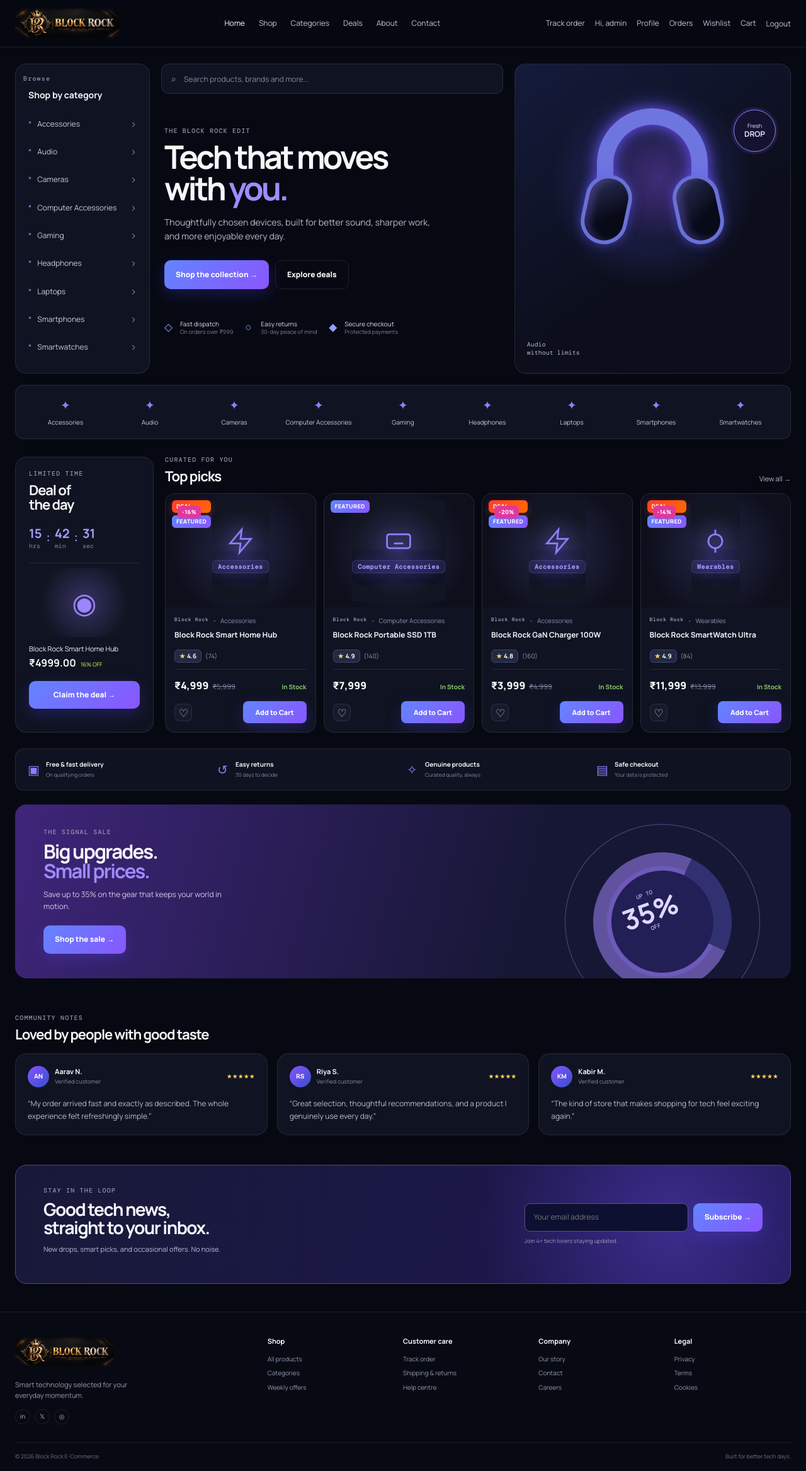
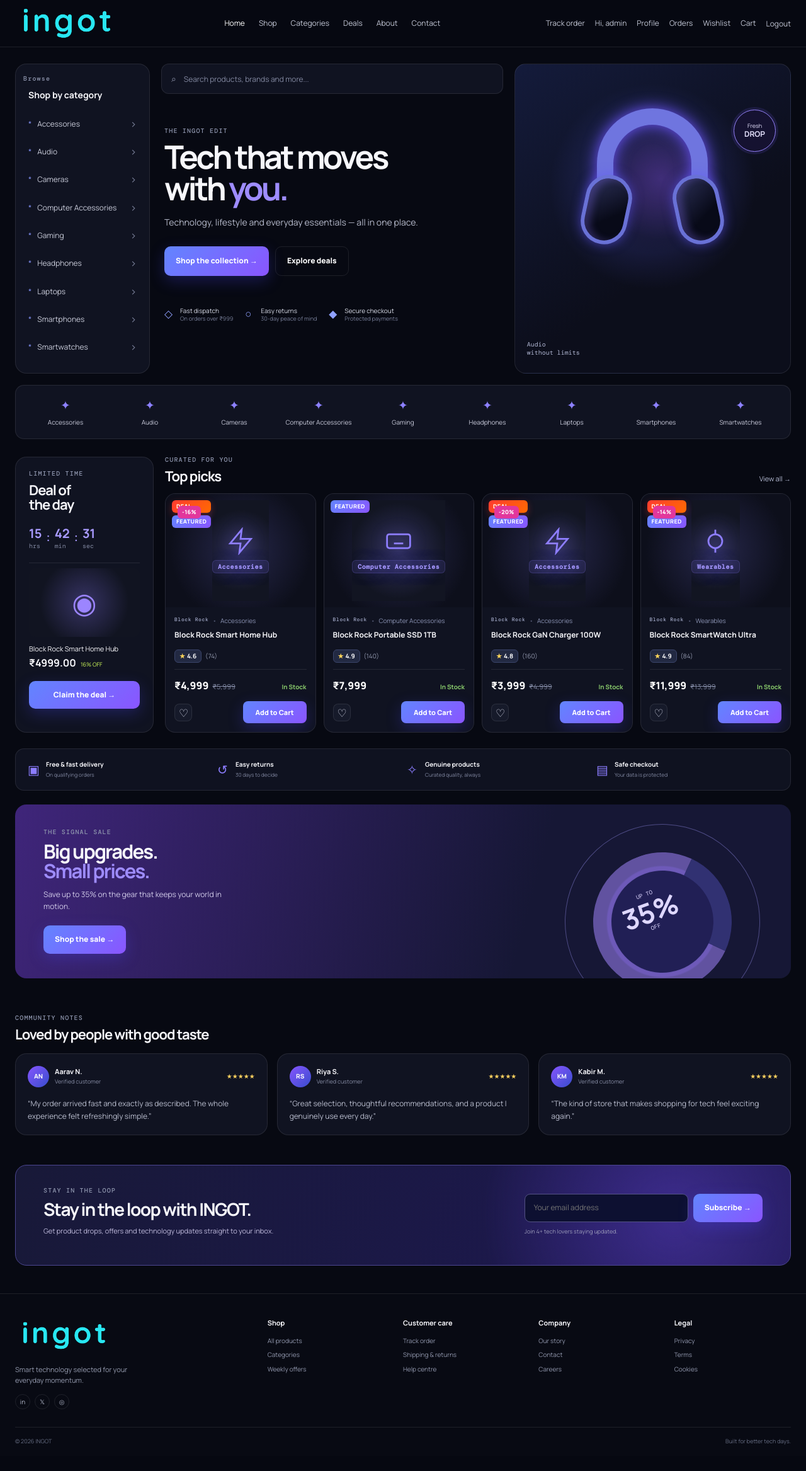
Before and after one commit to ashishsahoo18/Block-Rock-E-Commerce, a Django app: page / in a window 1280 px wide. Shown: the whole page at 63% size. After the commit the page ends 2293 px from the top, so only its background shows below. Run offline with Django 5.2, Linux system fonts and the light colour scheme; a user stored in the database is signed in; data comes from the database, SQL or seed files in the repository; both versions use the stored data as it was after the commit.

Commit message:
logo change.

```diff
--- a/Block-Rock-Ecommerce/blockrock/products/templates/products.html
+++ b/Block-Rock-Ecommerce/blockrock/products/templates/products.html
@@ -1,11 +1,11 @@
 {% extends 'base.html' %}
-{% block title %}Shop Marketplace | Block Rock{% endblock %}
+{% block title %}INGOT | Shop{% endblock %}
 {% block content %}
 <div class="marketplace-wrapper container">
   <!-- Marketplace Top Header -->
   <header class="marketplace-header">
     <div class="header-titles">
-      <span class="eyebrow">BLOCK ROCK CATALOGUE &bull; 50 PRODUCTS</span>
+      <span class="eyebrow">INGOT CATALOGUE &bull; 50 PRODUCTS</span>
       <h1>Tech Marketplace</h1>
       <p>Explore high-performance laptops, smartphones, audio, accessories, and gaming gear.</p>
     </div>
--- a/Block-Rock-Ecommerce/blockrock/templates/base.html
+++ b/Block-Rock-Ecommerce/blockrock/templates/base.html
@@ -4,9 +4,9 @@
 <head>
   <meta charset="utf-8">
   <meta name="viewport" content="width=device-width, initial-scale=1">
-  <meta name="description" content="Block Rock E-Commerce — technology selected for everyday momentum.">
-  <title>{% block title %}Block Rock E-Commerce{% endblock %}</title>
-  <link rel="icon" type="image/png" href="{% static 'images/block-rock-favicon.png' %}">
+  <meta name="description" content="INGOT — Shop Smart. Discover More.">
+  <title>{% block title %}INGOT | Shop Smart. Discover More.{% endblock %}</title>
+  <link rel="icon" type="image/png" href="{% static 'images/ingot-favicon.png' %}">
   <link rel="stylesheet" href="{% static 'css/style.css' %}">
 </head>
 <body>
--- a/Block-Rock-Ecommerce/blockrock/templates/home.html
+++ b/Block-Rock-Ecommerce/blockrock/templates/home.html
@@ -1,9 +1,9 @@
 {% extends 'base.html' %}
-{% block title %}Block Rock | Technology, selected{% endblock %}
+{% block title %}INGOT | Shop Smart. Discover More.{% endblock %}
 {% block content %}
 <section class="hero container" id="about">
   <div class="category-rail"><p class="eyebrow">Browse</p><h2>Shop by category</h2>{% for category in categories %}<a href="{% url 'products' %}?category={{ category.slug }}"><span class="category-icon">*</span>{{ category.name }}<b>&rsaquo;</b></a>{% empty %}<p class="empty-copy">Categories will appear here once added in admin.</p>{% endfor %}</div>
-  <div class="hero-content"><div class="search-shell"><span>⌕</span><form action="{% url 'products' %}" method="get"><input name="search" type="search" placeholder="Search products, brands and more..."></form></div><div class="hero-copy"><p class="eyebrow">THE BLOCK ROCK EDIT</p><h1>Tech that moves<br>with <em>you.</em></h1><p>Thoughtfully chosen devices, built for better sound, sharper work, and more enjoyable every day.</p><div class="hero-buttons"><a class="button" href="{% url 'products' %}">Shop the collection &rarr;</a><a class="button button-ghost" href="#deals">Explore deals</a></div><ul class="trust-row"><li><span>◇</span> Fast dispatch<small>On orders over ₹999</small></li><li><span>○</span> Easy returns<small>30-day peace of mind</small></li><li><span>◆</span> Secure checkout<small>Protected payments</small></li></ul></div></div>
+  <div class="hero-content"><div class="search-shell"><span>⌕</span><form action="{% url 'products' %}" method="get"><input name="search" type="search" placeholder="Search products, brands and more..."></form></div><div class="hero-copy"><p class="eyebrow">THE INGOT EDIT</p><h1>Tech that moves<br>with <em>you.</em></h1><p>Technology, lifestyle and everyday essentials — all in one place.</p><div class="hero-buttons"><a class="button" href="{% url 'products' %}">Shop the collection &rarr;</a><a class="button button-ghost" href="#deals">Explore deals</a></div><ul class="trust-row"><li><span>◇</span> Fast dispatch<small>On orders over ₹999</small></li><li><span>○</span> Easy returns<small>30-day peace of mind</small></li><li><span>◆</span> Secure checkout<small>Protected payments</small></li></ul></div></div>
   <div class="hero-art" aria-label="Featured headphones illustration"><div class="orb orb-one"></div><div class="headphones"><span class="headband"></span><span class="ear ear-left"></span><span class="ear ear-right"></span></div><div class="hero-sticker">Fresh<br><strong>DROP</strong></div><p>Audio<br>without limits</p></div>
 </section>
 <section class="quick-categories container" id="categories">{% for category in categories %}<a href="{% url 'products' %}?category={{ category.slug }}"><span>✦</span>{{ category.name }}</a>{% empty %}<p class="empty-copy">No categories available yet.</p>{% endfor %}</section>
@@ -12,5 +12,5 @@
 <section class="benefit-strip container"><div><span>▣</span><b>Free &amp; fast delivery</b><small>On qualifying orders</small></div><div><span>↺</span><b>Easy returns</b><small>30 days to decide</small></div><div><span>✧</span><b>Genuine products</b><small>Curated quality, always</small></div><div><span>▤</span><b>Safe checkout</b><small>Your data is protected</small></div></section>
 <section class="promo container"><div><p class="eyebrow">THE SIGNAL SALE</p><h2>Big upgrades.<br><em>Small prices.</em></h2><p>Save up to 35% on the gear that keeps your world in motion.</p><a class="button" href="{% url 'products' %}">Shop the sale &rarr;</a></div><div class="promo-art"><span>UP TO<br><strong>35%</strong><br>OFF</span><i></i></div></section>
 <section class="reviews container"><div class="section-heading"><div><p class="eyebrow">COMMUNITY NOTES</p><h2>Loved by people with good taste</h2></div></div><div class="review-grid"><article><div class="reviewer"><span>AN</span><div><b>Aarav N.</b><small>Verified customer</small></div><em>★★★★★</em></div><p>“My order arrived fast and exactly as described. The whole experience felt refreshingly simple.”</p></article><article><div class="reviewer"><span>RS</span><div><b>Riya S.</b><small>Verified customer</small></div><em>★★★★★</em></div><p>“Great selection, thoughtful recommendations, and a product I genuinely use every day.”</p></article><article><div class="reviewer"><span>KM</span><div><b>Kabir M.</b><small>Verified customer</small></div><em>★★★★★</em></div><p>“The kind of store that makes shopping for tech feel exciting again.”</p></article></div></section>
-<section class="newsletter container"><div><p class="eyebrow">STAY IN THE LOOP</p><h2>Good tech news,<br>straight to your inbox.</h2><p>New drops, smart picks, and occasional offers. No noise.</p></div><form action="{% url 'newsletter_subscribe' %}" method="post">{% csrf_token %}<label class="sr-only" for="newsletter-email">Email address</label><input id="newsletter-email" name="email" type="email" placeholder="Your email address" required><button class="button" type="submit">Subscribe &rarr;</button><small id="newsletter-message">{% if active_subscriber_count %}Join {{ active_subscriber_count }}+ tech lovers staying updated.{% else %}Be the first to join the Block Rock community.{% endif %}</small></form></section>
+<section class="newsletter container"><div><p class="eyebrow">STAY IN THE LOOP</p><h2>Stay in the loop with INGOT.</h2><p>Get product drops, offers and technology updates straight to your inbox.</p></div><form action="{% url 'newsletter_subscribe' %}" method="post">{% csrf_token %}<label class="sr-only" for="newsletter-email">Email address</label><input id="newsletter-email" name="email" type="email" placeholder="Your email address" required><button class="button" type="submit">Subscribe &rarr;</button><small id="newsletter-message">{% if active_subscriber_count %}Join {{ active_subscriber_count }}+ tech lovers staying updated.{% else %}Be the first to join the INGOT community.{% endif %}</small></form></section>
 {% endblock %}
--- a/Block-Rock-Ecommerce/blockrock/templates/includes/footer.html
+++ b/Block-Rock-Ecommerce/blockrock/templates/includes/footer.html
@@ -1,11 +1,11 @@
 {% load static %}
 <footer class="site-footer" id="footer">
   <div class="container footer-grid">
-    <div><a class="brand" href="{% url 'home' %}" aria-label="Block Rock home"><picture><source media="(max-width: 520px)" srcset="{% static 'images/block-rock-logo-compact.png' %}"><img class="brand-logo footer-logo" src="{% static 'images/block-rock-logo.png' %}" alt="Block Rock"></picture></a><p>Smart technology selected for your everyday momentum.</p><div class="socials"><a href="https://www.linkedin.com/in/ashish-sahoo-630626411/" target="_blank" rel="noopener noreferrer" aria-label="LinkedIn">in</a><a href="https://x.com/AshishSaho96222" target="_blank" rel="noopener noreferrer" aria-label="X">𝕏</a><a href="https://www.instagram.com/ashish_sahoo_18/" target="_blank" rel="noopener noreferrer" aria-label="Instagram">◎</a></div></div>
+    <div><a class="brand" href="{% url 'home' %}" aria-label="INGOT home"><picture><source media="(max-width: 520px)" srcset="{% static 'images/ingot-logo-compact.png' %}"><img class="brand-logo footer-logo" src="{% static 'images/ingot-logo.png' %}" alt="INGOT"></picture></a><p>Smart technology selected for your everyday momentum.</p><div class="socials"><a href="https://www.linkedin.com/in/ashish-sahoo-630626411/" target="_blank" rel="noopener noreferrer" aria-label="LinkedIn">in</a><a href="https://x.com/AshishSaho96222" target="_blank" rel="noopener noreferrer" aria-label="X">𝕏</a><a href="https://www.instagram.com/ashish_sahoo_18/" target="_blank" rel="noopener noreferrer" aria-label="Instagram">◎</a></div></div>
     <div><h3>Shop</h3><a href="{% url 'products' %}">All products</a><a href="#categories">Categories</a><a href="#deals">Weekly offers</a></div>
     <div><h3>Customer care</h3><a href="#footer">Track order</a><a href="#footer">Shipping &amp; returns</a><a href="#footer">Help centre</a></div>
     <div><h3>Company</h3><a href="#about">Our story</a><a href="#footer">Contact</a><a href="#footer">Careers</a></div>
     <div><h3>Legal</h3><a href="#footer">Privacy</a><a href="#footer">Terms</a><a href="#footer">Cookies</a></div>
   </div>
-  <div class="container footer-bottom"><span>© {% now 'Y' %} Block Rock E-Commerce</span><span>Built for better tech days.</span></div>
+  <div class="container footer-bottom"><span>© {% now 'Y' %} INGOT</span><span>Built for better tech days.</span></div>
 </footer>
--- a/Block-Rock-Ecommerce/blockrock/templates/includes/navbar.html
+++ b/Block-Rock-Ecommerce/blockrock/templates/includes/navbar.html
@@ -1,10 +1,10 @@
 {% load static %}
 <header class="site-header">
   <div class="container nav-wrap">
-    <a class="brand" href="{% url 'home' %}" aria-label="Block Rock home">
+    <a class="brand" href="{% url 'home' %}" aria-label="INGOT home">
       <picture>
-        <source media="(max-width: 520px)" srcset="{% static 'images/block-rock-logo-compact.png' %}">
-        <img class="brand-logo" src="{% static 'images/block-rock-logo.png' %}" alt="Block Rock">
+        <source media="(max-width: 520px)" srcset="{% static 'images/ingot-logo-compact.png' %}">
+        <img class="brand-logo" src="{% static 'images/ingot-logo.png' %}" alt="ingot">
       </picture>
     </a>
     <button class="menu-toggle" type="button" aria-label="Toggle navigation" aria-expanded="false" data-menu-toggle>Menu</button>
--- a/Block-Rock-Ecommerce/blockrock/templates/includes/product_card.html
+++ b/Block-Rock-Ecommerce/blockrock/templates/includes/product_card.html
@@ -43,7 +43,7 @@
 
   <div class="product-info">
     <div class="card-meta">
-      <span class="product-brand">{{ product.brand|default:'BLOCK ROCK' }}</span>
+      <span class="product-brand">{{ product.brand|default:'INGOT' }}</span>
       <span class="meta-sep">&bull;</span>
       <span class="product-category-name">{{ product.category.name }}</span>
     </div>
```
Also changed, not shown: Block-Rock-Ecommerce/blockrock/cart/templates/cart/cart.html (+1 -1 lines), Block-Rock-Ecommerce/blockrock/products/templates/product_detail.html (+1 -1 lines), Block-Rock-Ecommerce/blockrock/test_fonts.html (added, +35 -0 lines), Block-Rock-Ecommerce/blockrock/db.sqlite3, Block-Rock-Ecommerce/blockrock/static/images/block-rock-favicon.png (deleted), Block-Rock-Ecommerce/blockrock/static/images/block-rock-logo-compact.png (deleted), Block-Rock-Ecommerce/blockrock/static/images/block-rock-logo.png (deleted), Block-Rock-Ecommerce/blockrock/static/images/ingot-favicon.png (added), Block-Rock-Ecommerce/blockrock/static/images/ingot-logo-compact.png (added), Block-Rock-Ecommerce/blockrock/static/images/ingot-logo-white.png (added), Block-Rock-Ecommerce/blockrock/static/images/ingot-logo.png (added).
